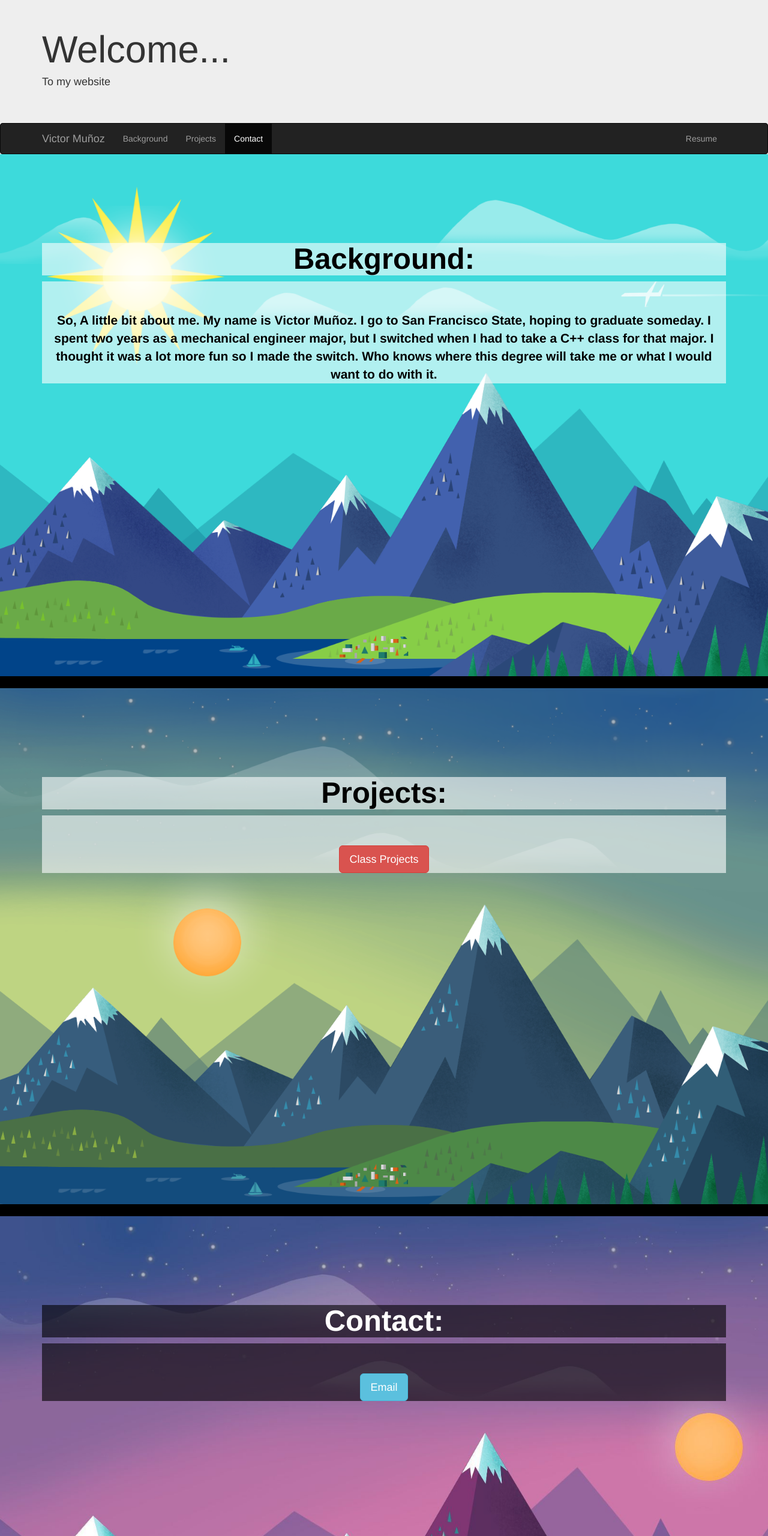
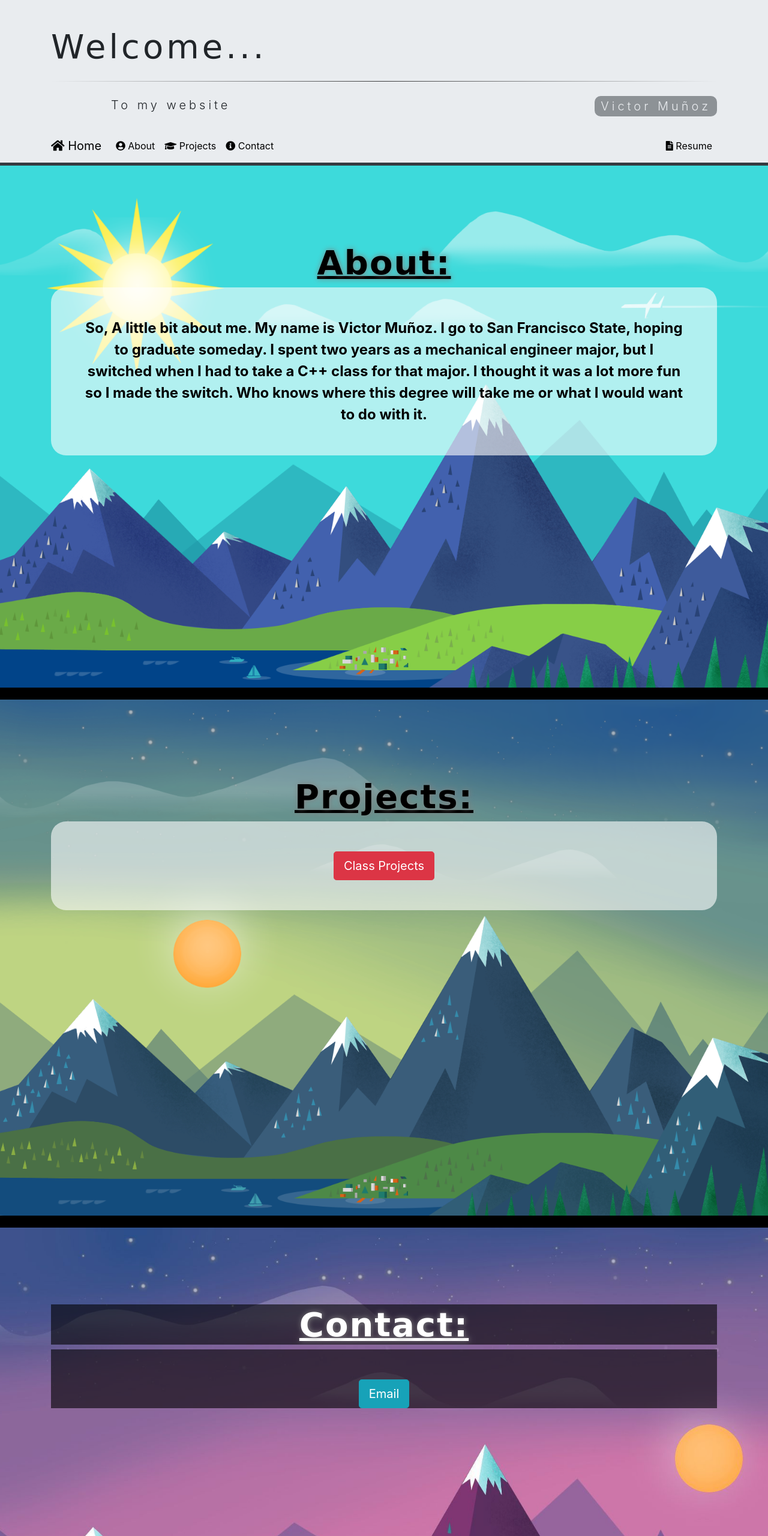
Before and after one commit to Vmunoz94/ResumeWebsite, a plain HTML site: page index.html in a window 1280 px wide. Shown: the part 20-2580 px from the top of the page at 60% size. Drawn offline with nearby package versions, Linux system fonts and the light colour scheme; a web font is replaced by a local one.

Commit message:
updated resumeWebsite(new jumbotron and navbar)

```diff
--- a/index.html
+++ b/index.html
@@ -1,64 +1,78 @@
 <!DOCTYPE html>
 <html>
      <head>
-          <title>My Website</title>
-          <link rel="stylesheet" href="https://maxcdn.bootstrapcdn.com/bootstrap/3.3.7/css/bootstrap.min.css">
-          <link rel="stylesheet" type="text/css" href="site.css" >
+          <!-- Required meta tags -->
+          <meta charset="utf-8">
+          <meta name="viewport" content="width=device-width, initial-scale=1, shrink-to-fit=no">
+
+          <title>Resume Website</title>
+
+          <!-- Bootstrap CSS -->
+          <link rel="stylesheet" href="https://stackpath.bootstrapcdn.com/bootstrap/4.1.1/css/bootstrap.min.css" integrity="sha384-WskhaSGFgHYWDcbwN70/dfYBj47jz9qbsMId/iRN3ewGhXQFZCSftd1LZCfmhktB" crossorigin="anonymous">
+          <!-- FontAwesome CSS -->
+          <link rel="stylesheet" href="https://use.fontawesome.com/releases/v5.0.13/css/all.css" integrity="sha384-DNOHZ68U8hZfKXOrtjWvjxusGo9WQnrNx2sqG0tfsghAvtVlRW3tvkXWZh58N9jp" crossorigin="anonymous">
+          <!-- Goole Fonts "Shrikhand" CSS -->
+          <link href="https://fonts.googleapis.com/css?family=Shrikhand" rel="stylesheet">
+          <link rel="stylesheet" type="text/css" href="resumeWebsite/css/site.css" >
      </head>
 
+     <body>
 
-     <body data-spy="scroll" data-target=".navbar" data-offset="50">
-
-               <div class="jumbotron">
+          <!-- jumbotron -->
+          <div class="jumbotron jumbotron-fluid">
                <div class="container">
-                         <h1>Welcome...</h1>
-                         <h4>To my website</h4>
+                    <h1 class="display-4"><strong>Welcome...</strong></h1>
+                    <hr class="my-4">
+                    <p class="lead">To my website <span id="name">Victor Mu&ntilde;oz</span></p>
                </div>
           </div>
 
-
-          <nav class="navbar navbar-inverse" data-spy="affix" data-offset-top="225">
+          <!-- navbar -->
+          <nav class="navbar navbar-expand-lg navbar-dark" data-toggle="sticky-onscroll">
                <div class="container">
-                    <div class="navbar-header">
-                         <button type="button" class="navbar-toggle" data-toggle="collapse" data-target="#myNavbar">
-                              <span class="icon-bar"></span>
-                              <span class="icon-bar"></span>
-                              <span class="icon-bar"></span>
+                    <a class="navbar-brand" href="#"><i class="fas fa-home"></i> Home</a>
+                    <button class="navbar-toggler" type="button" data-toggle="collapse" data-target="#navbarNav" aria-controls="navbarNav" aria-expanded="false" aria-label="Toggle navigation">
+                         <i class="fas fa-bars"></i>
                     </button>
-                         <a class="navbar-brand" href="#">Victor Mu&ntilde;oz</a>
-                    </div>
-                    <div>
-                         <div class="collapse navbar-collapse" id="myNavbar">
-                              <ul class="nav navbar-nav">
-                                   <li><a href="#section1">Background</a></li>
-                                   <li><a href="#section2">Projects</a></li>
-                                   <li><a href="#section3">Contact</a></li>
+                    <div class="collapse navbar-collapse" id="navbarNav">
+                         <ul class="navbar-nav mr-auto">
+                              <li class="nav-item">
+                                   <a class="nav-link" href="#section1"><i class="fas fa-user-circle"></i> About</a>
+                              </li>
+                              <li class="nav-item">
+                                   <a class="nav-link" href="#section2"><i class="fas fa-graduation-cap"></i> Projects</a>
+                              </li>
+                              <li class="nav-item">
+                                   <a class="nav-link" href="#section3"><i class="fas fa-info-circle"></i> Contact</a>
+                              </li>
                          </ul>
-                              <ul class="nav navbar-nav navbar-right">
-                                   <li><a href="resume.html">Resume</a></li>
+                         <ul class="navbar-nav">
+                              <li class="nav-item">
+                                   <a class="nav-link" href="#"><i class="fas fa-file-alt"></i></i> Resume</a>
+                              </li>
                          </ul>
-                         </div>
                     </div>
                </div>
           </nav>
 
-          <div id="section1" class="parallax-1">
-               <div id="containerBorder" class="container">
-                    <h1 class="h1HeaderWhite"><strong>Background:</strong></h1>
+          <!-- sections -->
+          <div id="section1" class="parallax-1" style="background-image:url('resumeWebsite/images/sunnyBackground.png');">
+               <div class="container">
+                    <h2 class="headerBlack"><strong>About:</strong></h1>
                     <p class="textWhite">So, A little bit about me. My name is Victor Mu&ntilde;oz. I go to San Francisco State, hoping to graduate someday. I spent two years as a mechanical engineer major, but I switched when I had to take a C++ class for that major. I thought it was a lot more fun so I made the switch. Who knows where this degree will take me or what I would want to do with it. </p>
                </div>
           </div>
-          <div id="section2" class="parallax-2">
+          <div id="section2" class="parallax-2" style="background-image:url('resumeWebsite/images/afternoonBackground.png');">
                <div class="container">
-                    <h1 class="h1HeaderWhite"><strong>Projects:</strong></h1>
+                    <h2 class="headerBlack"><strong>Projects:</strong></h1>
                     <p class="textWhite">
                          <a href="https://github.com/Vmunoz94" class="btn btn-danger btn-lg" role="button">Class Projects</a>
                     </p>
                </div>
           </div>
-          <div id="section3" class="parallax-3">
+          <div id="section3" class="parallax-3" style="background-image:url('resumeWebsite/images/nightBackground.jpg');">
                <div class="container">
-                    <h1 class="h1HeaderBlack"><strong>Contact:</strong></h1>
+                    <h2 class="h1HeaderBlack"><strong>Contact:</strong></h1>
                     <p class="textBlack">
                          <a href="mailto:vmunoz94@hotmail.com" class="btn btn-info btn-lg" role="button">Email</a>
                     </p>
@@ -66,13 +80,18 @@
           </div>
           <div class="disclaimerBlock">
                <div class="container">
-                    <h1><strong>Disclaimer:</strong></h1>
+                    <h3><strong>Disclaimer:</strong></h1>
                     <p>
                          Images, although awesome, are not mine
                     </p>
                </div>
           </div>
+          <!-- Optional JavaScript -->
+          <!-- jQuery first, then Popper.js, then Bootstrap JS -->
+          <script src="https://code.jquery.com/jquery-3.3.1.slim.min.js" integrity="sha384-q8i/X+965DzO0rT7abK41JStQIAqVgRVzpbzo5smXKp4YfRvH+8abtTE1Pi6jizo" crossorigin="anonymous"></script>
+          <script src="https://cdnjs.cloudflare.com/ajax/libs/popper.js/1.14.3/umd/popper.min.js" integrity="sha384-ZMP7rVo3mIykV+2+9J3UJ46jBk0WLaUAdn689aCwoqbBJiSnjAK/l8WvCWPIPm49" crossorigin="anonymous"></script>
+          <script src="https://stackpath.bootstrapcdn.com/bootstrap/4.1.1/js/bootstrap.min.js" integrity="sha384-smHYKdLADwkXOn1EmN1qk/HfnUcbVRZyYmZ4qpPea6sjB/pTJ0euyQp0Mk8ck+5T" crossorigin="anonymous"></script>
+          <script type="text/javascript" src="resumeWebsite/js/site.js"></script>
+
      </body>
-     <script src="https://ajax.googleapis.com/ajax/libs/jquery/3.2.1/jquery.min.js"></script>
-     <script src="https://maxcdn.bootstrapcdn.com/bootstrap/3.3.7/js/bootstrap.min.js"></script>
 </html>
--- /dev/null
+++ b/resumeWebsite/css/site.css
@@ -0,0 +1,163 @@
+body, html {
+    height: 100%;
+}
+
+.jumbotron{
+     /* get rid of the white space at the bottom of the jumbotron */
+     margin-bottom: 0;
+     letter-spacing: 5px;
+     padding-bottom: 25px;
+}
+.display-4{
+     font-family: 'Shrikhand', cursive;
+}
+/* the hr inside the jumbotron */
+hr{
+    border: 0;
+    height: 1px;
+    background-image: linear-gradient(to right, rgba(0, 0, 0, 0), rgba(0, 0, 0, 0.75), rgba(0, 0, 0, 0));
+}
+/* the paragraph inside the jumbotron */
+.lead{
+     padding-left: 100px;
+     margin-bottom: 0;
+}
+#name{
+     float: right;
+     background-color: #343a40;
+     color: #e9ecef;
+     border-radius: 10px;
+     padding: 2px 10px;
+     opacity: .5;
+     transition: all .2s;
+     -webkit-transition: all .2s;
+     -moz-transition: all .2s;
+}
+
+/* navbar color transitions smoothly */
+.navbar{
+     background-color: #e9ecef;
+     border-bottom: 5px solid #343a40;
+     transition: all .5s;
+     -webkit-transition: all .5s;
+     -moz-transition: all .5s;
+}
+/* fix navbar to top on scroll */
+.sticky.is-sticky {
+  position: fixed;
+  left: 0;
+  right: 0;
+  top: 0;
+  z-index: 1000;
+  width: 100%;
+  background-color: #343a40 !important;
+  transition: all .5s;
+  box-shadow: 0px 10px 5px 0px rgba(0,0,0,0.5);
+  -webkit-box-shadow: 0px 10px 5px 0px rgba(0,0,0,0.5);
+  -moz-box-shadow: 0px 10px 5px 0px rgba(0,0,0,0.5);
+
+}
+
+/* style text */
+.containerBorder{
+     background-color: rgba(255, 255, 255, .6);
+}
+h2{
+     font-family: 'Shrikhand', cursive;
+     text-align: center;
+     font-size: 350%;
+     text-shadow: grey 1px 0 10px;
+     text-decoration: underline;
+     letter-spacing: 2px;
+}
+.h1HeaderBlack{
+     text-align: center;
+     font-size: 350%;
+     font-weight: bold;
+     background-color: rgba(255, 255, 255, .6);
+}
+.textWhite{
+     padding: 50px;
+     text-align: center;
+     font-weight: bold;
+     font-size: 150%;
+     background-color: white;
+     background-color: rgba(255, 255, 255, .6);
+     border-radius: 25px;
+}
+.h1HeaderBlack{
+     text-align: center;
+     font-size: 350%;
+     font-weight: bold;
+     background-color: rgba(0, 0, 0, .6);
+}
+.textBlack{
+     padding-top: 50px;
+     text-align: center;
+     font-weight: bold;
+     font-size: 150%;
+     background-color: white;
+     background-color: rgba(0, 0, 0, .6);
+}
+
+
+/*Parallax image*/
+.parallax-1{
+     /* The image used */
+    /* background-image: url("images/sunnyBackground.png"); */
+
+    /* Create the parallax scrolling effect */
+    background-attachment: fixed;
+    background-position: center;
+    background-repeat: no-repeat;
+    background-size: cover;
+
+    /* add the text box */
+    color: black;
+    padding-top:10%;
+    height:110%;
+    border-bottom: 10px solid black;
+}
+.parallax-2 {
+    /* The image used */
+    /* background-image: url("images/afternoonBackground.png"); */
+
+    /* Create the parallax scrolling effect */
+    background-attachment: fixed;
+    background-position: center;
+    background-repeat: no-repeat;
+    background-size: cover;
+
+    /* add the text box */
+    color: black;
+    padding-top:10%;
+    height:110%;
+    border-top: 10px solid black;
+    border-bottom: 10px solid black;
+}
+.parallax-3{
+     /* The image used */
+    /* background-image: url("images/nightBackground.jpg"); */
+
+    /* Create the parallax scrolling effect */
+    background-attachment: fixed;
+    background-position: center;
+    background-repeat: no-repeat;
+    background-size: cover;
+    margin-bottom: 20px;
+
+    /* add the text box */
+    color: white;
+    padding-top:10%;
+    height:110%;
+    border-top: 10px solid black;
+    border-bottom: 10px solid black;
+}
+.disclaimerBlock{
+     /* add the text box */
+     color: white;
+     padding-top:50px;
+     height:200px;
+     background-color: #4d4d4d;
+     border-top: 10px solid white;
+}
--- /dev/null
+++ b/resumeWebsite/js/site.js
@@ -0,0 +1,57 @@
+//change the background color of #name
+//use to get a random integer
+//e.i. getRandomInt(255) returns an integer in between 0-249
+function getRandomInt(max) {
+  return Math.floor(Math.random() * Math.floor(max));
+}
+function getRandomColor(){
+     var red = getRandomInt(255);
+     var green = getRandomInt(255);
+     var blue = getRandomInt(255);
+     return "rgb(" + red + ", " + green + ", " + blue + ")";
+}
+$("#name").on("mouseenter", function(){
+     $(this).css("backgroundColor", getRandomColor());
+});
+
+
+//fix navbar to top
+$(document).ready(function() {
+  // Custom
+  var stickyToggle = function(sticky, stickyWrapper, scrollElement) {
+    var stickyHeight = sticky.outerHeight();
+    var stickyTop = stickyWrapper.offset().top;
+    if (scrollElement.scrollTop() >= stickyTop){
+      stickyWrapper.height(stickyHeight);
+      sticky.addClass("is-sticky");
+      $(".navbar-dark .navbar-brand").css("color", "white");
+      $(".navbar-dark .navbar-nav .nav-link").css("color","white");
+      $(".navbar-toggler").css("color","white");
+      // $(".navbar-toggler").css("backgroundColor","white");
+    }
+    else{
+      sticky.removeClass("is-sticky");
+      stickyWrapper.height('auto');
+      $(".navbar-dark .navbar-brand").css("color", "black");
+      $(".navbar-dark .navbar-nav .nav-link").css("color","black");
+      $(".navbar-toggler").css("color","black");
+      // $(".navbar-toggler").css("backgroundColor","black");
+    }
+  };
+
+  // Find all data-toggle="sticky-onscroll" elements
+  $('[data-toggle="sticky-onscroll"]').each(function() {
+    var sticky = $(this);
+    var stickyWrapper = $('<div>').addClass('sticky-wrapper'); // insert hidden element to maintain actual top offset on page
+    sticky.before(stickyWrapper);
+    sticky.addClass('sticky');
+
+    // Scroll & resize events
+    $(window).on('scroll.sticky-onscroll resize.sticky-onscroll', function() {
+      stickyToggle(sticky, stickyWrapper, $(this));
+    });
+
+    // On page load
+    stickyToggle(sticky, stickyWrapper, $(window));
+  });
+});
```
Also changed, not shown: resumeWebsite/images/afternoonBackground.png (added), resumeWebsite/images/nightBackground.jpg (added), resumeWebsite/images/sunnyBackground.png (added). Lines whose indentation alone changed are shown as unchanged.
